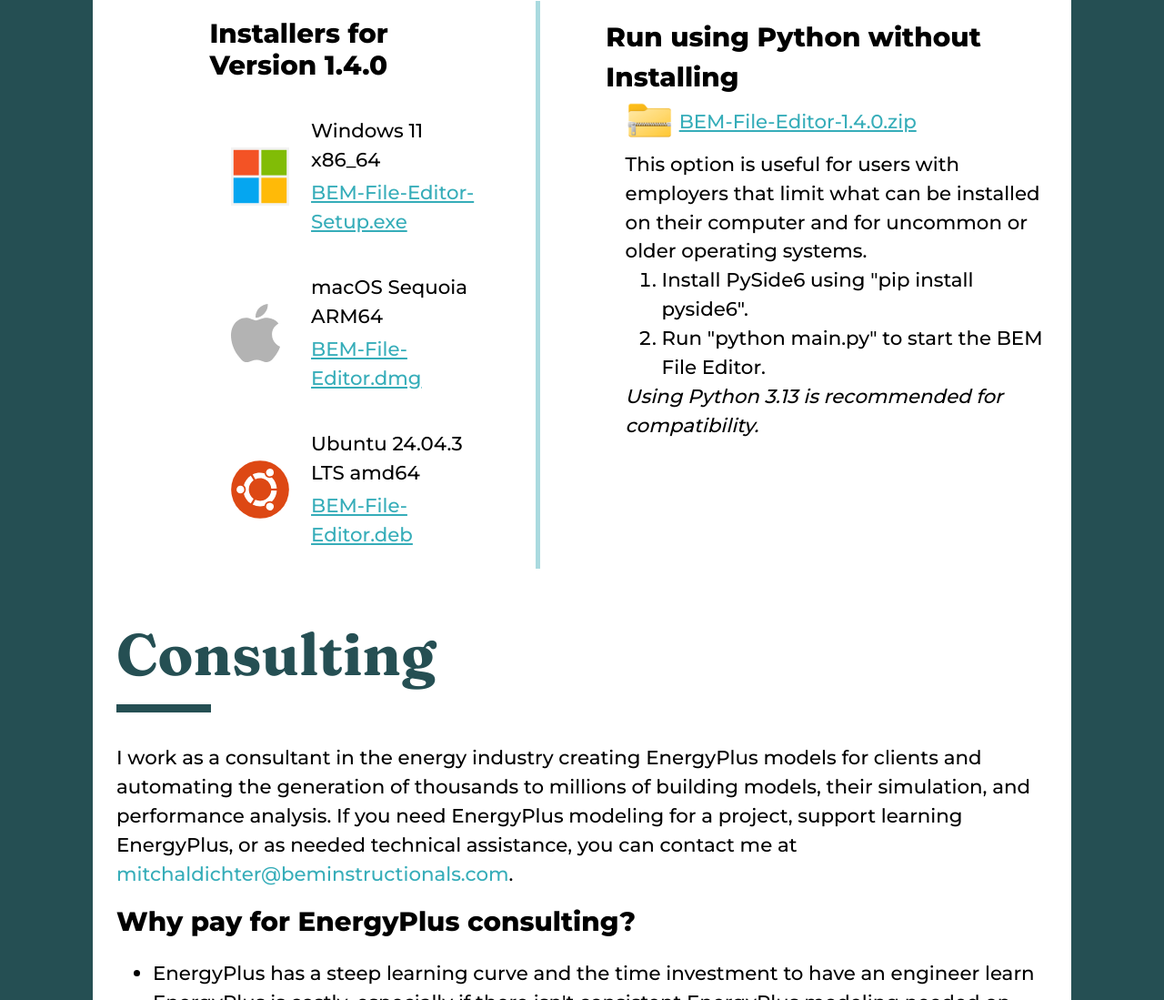
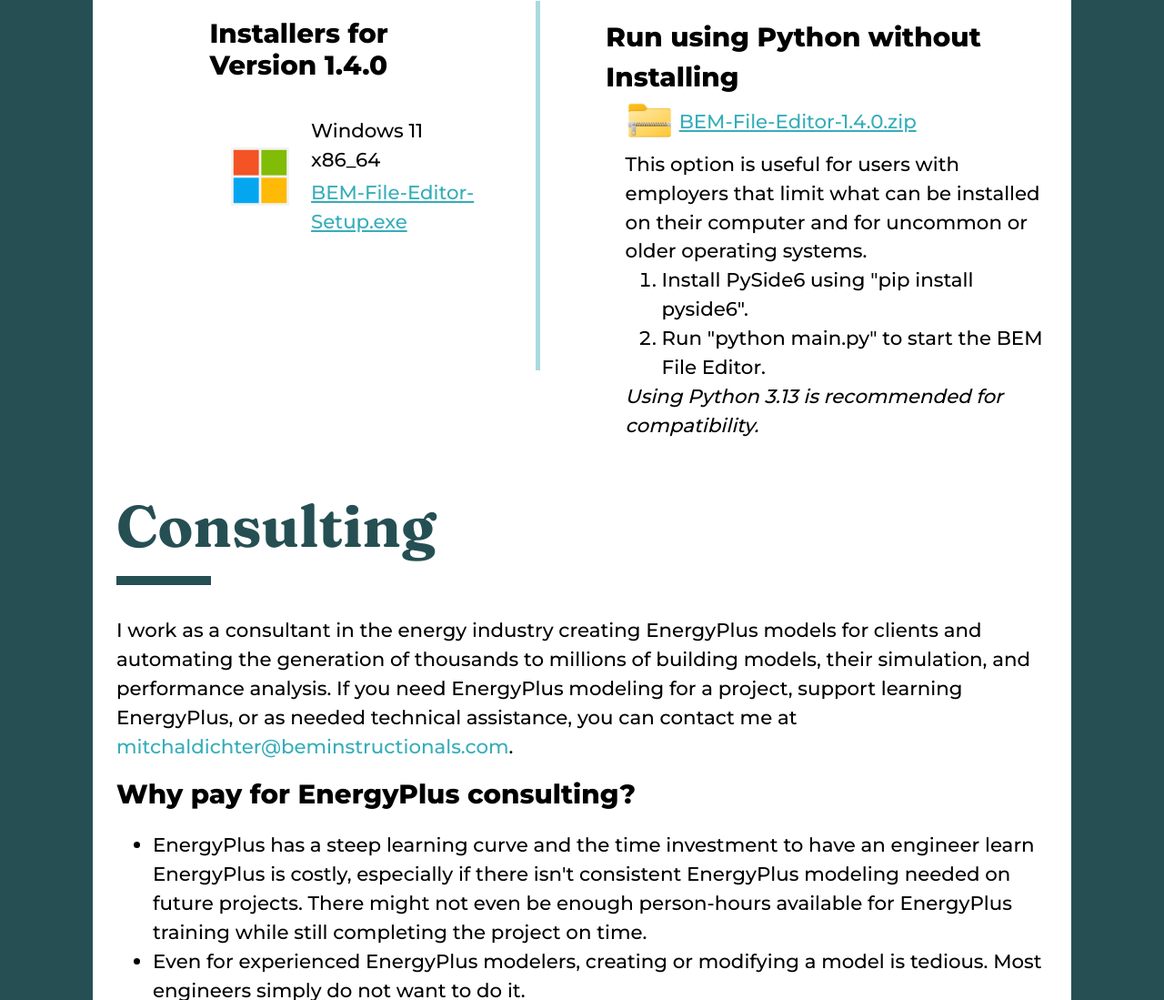
Before and after one commit to BEMinstructionals/BEMinstructionals.github.io, a plain HTML site: page docs/index.html in a window 1280 px wide. Shown: the part 2663-3762 px from the top of the page at 91% size. Drawn offline with Linux system fonts and the light colour scheme.

Commit message:
qt3d crashed on macos so the dmg and deb installers have been removed

```diff
--- a/docs/index.html
+++ b/docs/index.html
@@ -366,7 +366,6 @@ window.onload = function() {
         <hr class="tabs_and_features_hr">
         <span class="text_font">
           <ul>
-            <li><b>Cross-Platform</b> - Installers for Windows, macOS, and Ubuntu. Can also be run with Python directly.</li>
             <li><b>Multiple EnergyPlus Versions</b> - A single installation can open multiple EnergyPlus IDF versions via a simple drop down menu to choose the version number.</li>
             <li><b>BSD 3-Clause License</b> - Free open-source permissive license similar to the EnergyPlus license.</li>
             <li><b>Modern User Interface</b> - Vector graphics based fonts, choice of font family, and  font point size.</li>
@@ -568,26 +567,13 @@ window.onload = function() {
           <td>&nbsp;</td>
           <td>&nbsp;</td>
         </tr>
-        <tr>
-          <td rowspan="2" class="installers_td"><img src="Apple_logo_grey.svg" alt="Apple logo" class="installers_os_img"></td>
-          <td class="installers_td">macOS Sequoia ARM64</td>
-        </tr>
-        <tr>
-          <td class="installers_td"><a href="https://github.com/BEMinstructionals/BEMinstructionals.github.io/releases/download/v1.4.0/BEM-File-Editor.dmg" target="_blank" class="text_anchors">BEM-File-Editor.dmg</a></td>
-        </tr>
-        <tr>
-          <td>&nbsp;</td>
-          <td>&nbsp;</td>
-        </tr>
-        <tr>
-          <td rowspan="2" class="installers_td"><img src="Logo-ubuntu_cof-orange-hex.svg" alt="Ubuntu logo" class="installers_os_img"></td>
-          <td class="installers_td">Ubuntu 24.04.3 LTS amd64</td>
-        </tr>
-        <tr>
-          <td class="installers_td"><a href="https://github.com/BEMinstructionals/BEMinstructionals.github.io/releases/download/v1.4.0/BEM-File-Editor.deb" target="_blank" class="text_anchors">BEM-File-Editor.deb</a></td>
-        </tr>
       </table>
 
+      <br>
+      <br>
+      <br>
+      <br>
+      <br>
       <br>
     </div>
 
```
Also changed, not shown: 1 other file.
